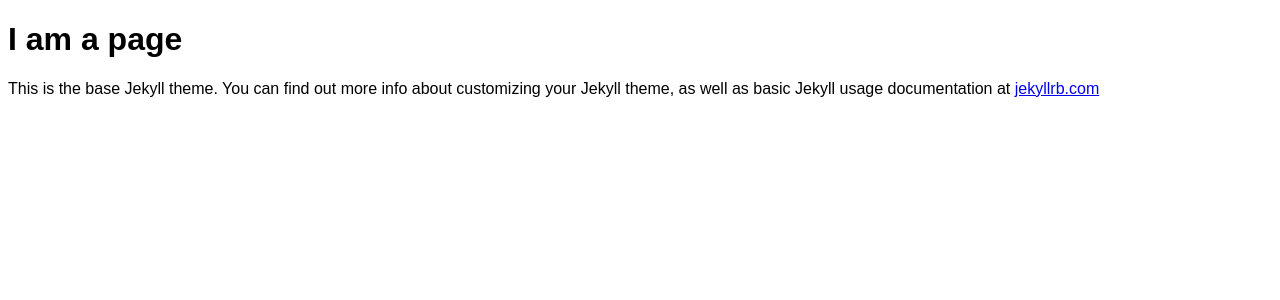
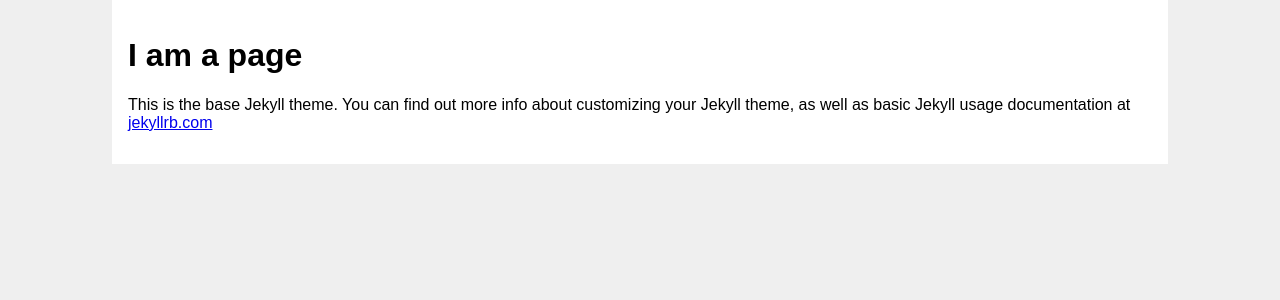
Before and after one commit to RyanParsley/MVJekyll, a Jekyll site: the page built from _pages/about.md, in a window 1280 px wide. Shown: the top 300 px of the page. Built offline with Jekyll 4.4.1, drawn with Linux system fonts in a browser that asks for light colours.

Commit message:
center content on the page

```diff
--- a/_layouts/html.html
+++ b/_layouts/html.html
@@ -5,6 +5,8 @@
   </head>
 
   <body>
-    {{ content }}
+    <div class="content">
+      {{ content }}
+    </div>
   </body>
 </html>
--- a/css/partials/_style.scss
+++ b/css/partials/_style.scss
@@ -1,8 +1,18 @@
 html {
   font-family: sans-serif;
+  background: #efefef;
+  margin: 0;
+  padding: 0;
+}
+
+body {
+  margin: 0;
+  padding: 0;
 }
 
 .content {
   width: 80%;
+  padding: 1em;
   margin: 0 auto;
+  background: #fff;
 }
```
